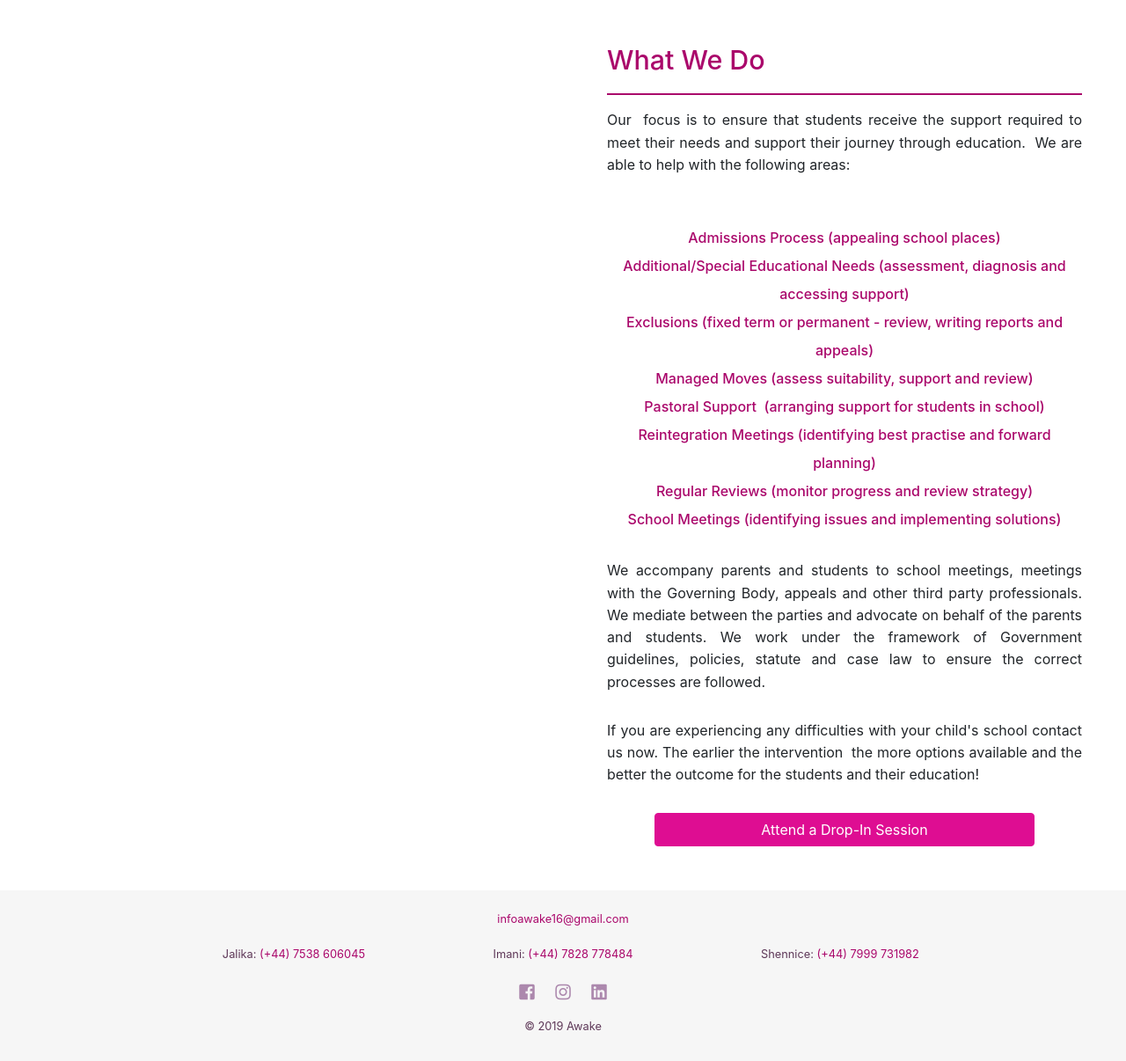
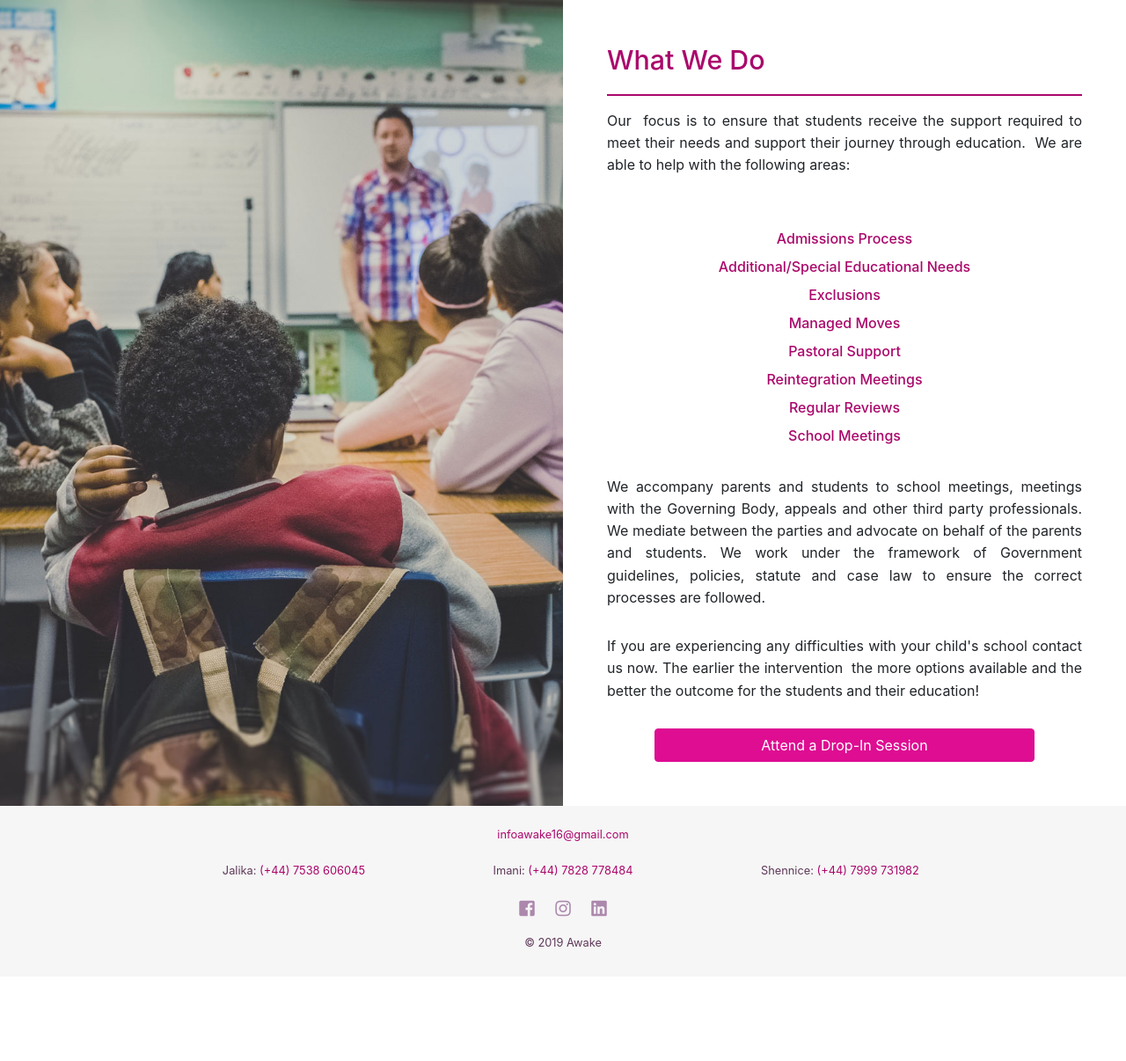
Before and after one commit to Larlar03/awake, a PHP site: page /what-we-do.php in a window 1280 px wide. Shown: the part 82-1288 px from the top of the page at 88% size. After the commit the page ends 1158 px from the top, so only its background shows below. Run offline with PHP 8.4, Linux system fonts and the light colour scheme; some libraries are stand-ins or nearby versions.

Commit message:
fixed image visiblity issue on safari andc chrome

```diff
--- a/contact-us/contact-us.php
+++ b/contact-us/contact-us.php
@@ -52,7 +52,9 @@
 
   <main>
     <section class="p-content">
-      <div class="p-left" id="contact-left"></div>
+      <div class="p-left">
+      <img id="contact-left" class="p-img" src="../img/contact-us.jpg" alt="boy with his hand in the air">
+      </div>
 
       <div class="p-text">
         <h1>Contact Us</h1>
--- a/sass/layout/_pages-main.scss
+++ b/sass/layout/_pages-main.scss
@@ -25,6 +25,10 @@ body {
       margin: 0 auto;
       text-align: justify;
       text-justify: inter-word;
+
+      #what-left, #who-left, #contact-left {
+        display: none;
+      }
 
       .p-text {
         -webkit-animation: fadein 3s;
@@ -162,11 +166,11 @@ body {
 
       .p-content {
         width: 100%;
-        height: 100%;
+        height: auto;
         margin: 0 auto;
         @include flex(flex, row nowrap, space-between, center);
 
-        #who-left {
+        /*#who-left {
           @include bg-img('../img/who-we-are.jpg', no-repeat, cover);
           background-position: center;
           min-height: 100%;
@@ -182,13 +186,32 @@ body {
           @include bg-img('../img/contact-us.jpg', no-repeat, cover);
           background-position: 26% 50%;
           min-height: 100%;
-        }
+        }*/
 
         .p-left {
           display: block;
-          width: 50%;
+          max-width: 50%;
           min-height: 100%;
           flex: 1 1 50%;
+          overflow: hidden;
+          #who-left {
+            display: block;
+            position: relative;
+            left: -49%;
+            width: 200%;
+          }
+          #what-left {
+            display: block;
+            position: relative;
+            left: -45%;
+            width: 230%;
+          }
+          #contact-left {
+            display: block;
+            position: relative;
+            left: -48%;
+            width: 290%;
+          }
         }
 
         .p-text {
@@ -222,6 +245,7 @@ body {
 
             ul {
               margin: 0 0 30px 0;
+              color: $button-primary;
             }
           }
 
--- a/what-we-do.php
+++ b/what-we-do.php
@@ -49,7 +49,9 @@
 
   <main>
     <section class="p-content">
-      <div class="p-left" id="what-left"></div>
+      <div class="p-left" >
+      <img id="what-left" src="img/what-we-do-1.jpg" alt="children in class">
+      </div>
       <div class="p-text">
         <h1>What We Do</h1>
         <div class="paragraphs">
@@ -57,14 +59,14 @@
             <p>Our  focus is to ensure that students receive the support required to meet their needs and support their journey through education.  We are able to help with the following areas:</p><br>
 
             <ul style="line-height: 2; color: #AA076B; list-style: none; font-weight: 500; margin: 0 auto 30px auto;">
-              <li>Admissions Process (appealing school places)</li>
-              <li>Additional/Special Educational Needs (assessment, diagnosis and accessing support)</li>
-              <li> Exclusions (fixed term or permanent - review, writing reports and appeals)</li>
-              <li>Managed Moves (assess suitability, support and review)</li>
-              <li>Pastoral Support  (arranging support for students in school)</li>
-              <li> Reintegration Meetings (identifying best practise and forward planning)</li>
-              <li>Regular Reviews (monitor progress and review strategy)</li>
-              <li>School Meetings (identifying issues and implementing solutions)</li>
+              <li>Admissions Process</li>
+              <li>Additional/Special Educational Needs </li>
+              <li> Exclusions</li>
+              <li>Managed Moves</li>
+              <li>Pastoral Support</li>
+              <li> Reintegration Meetings</li>
+              <li>Regular Reviews</li>
+              <li>School Meetings</li>
             </ul>
           </div>
 
--- a/who-we-are.php
+++ b/who-we-are.php
@@ -49,7 +49,8 @@
 
   <main>
     <section class="p-content">
-      <div class="p-left" id="who-left"></div>
+      <div class="p-left">
+      <img id="who-left" src="img/who-we-are.jpg" alt="woman and girl"></div>
       <div class="p-text">
         <h1>Who We Are</h1>
         <div class="paragraphs">
```
Also changed, not shown: sass/pages.css, 3 other files.
